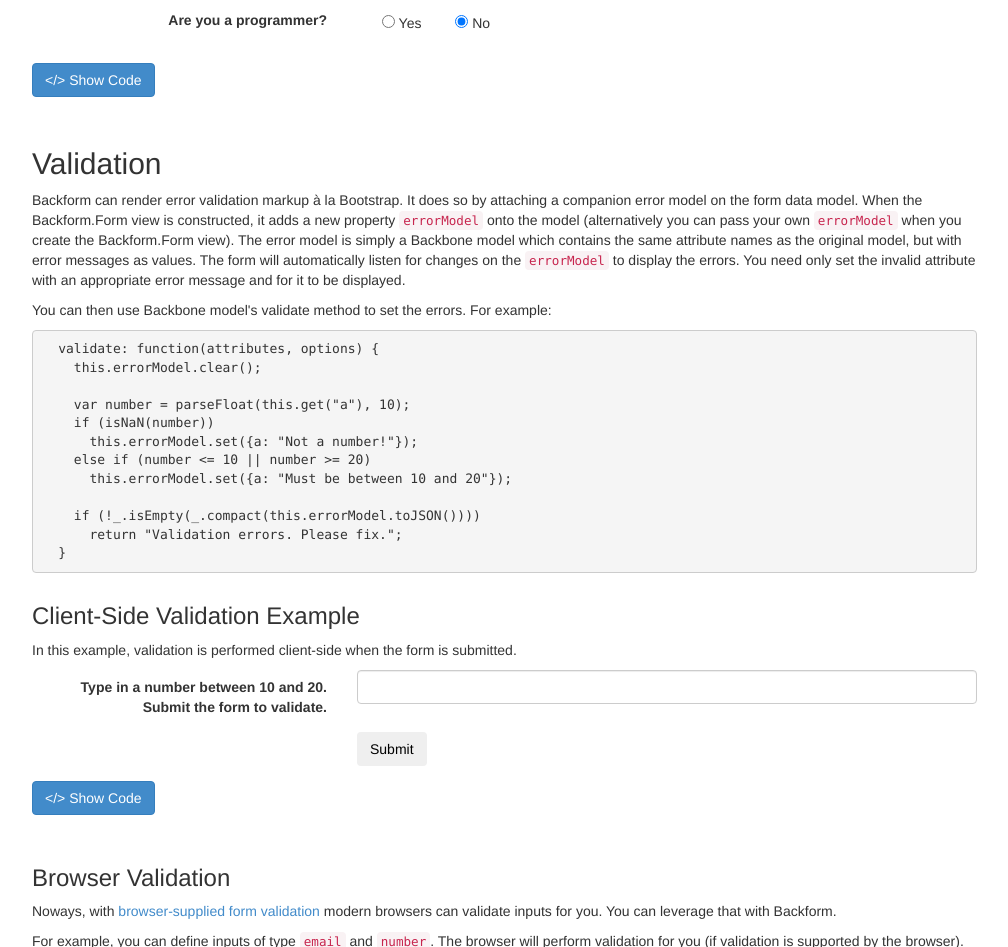
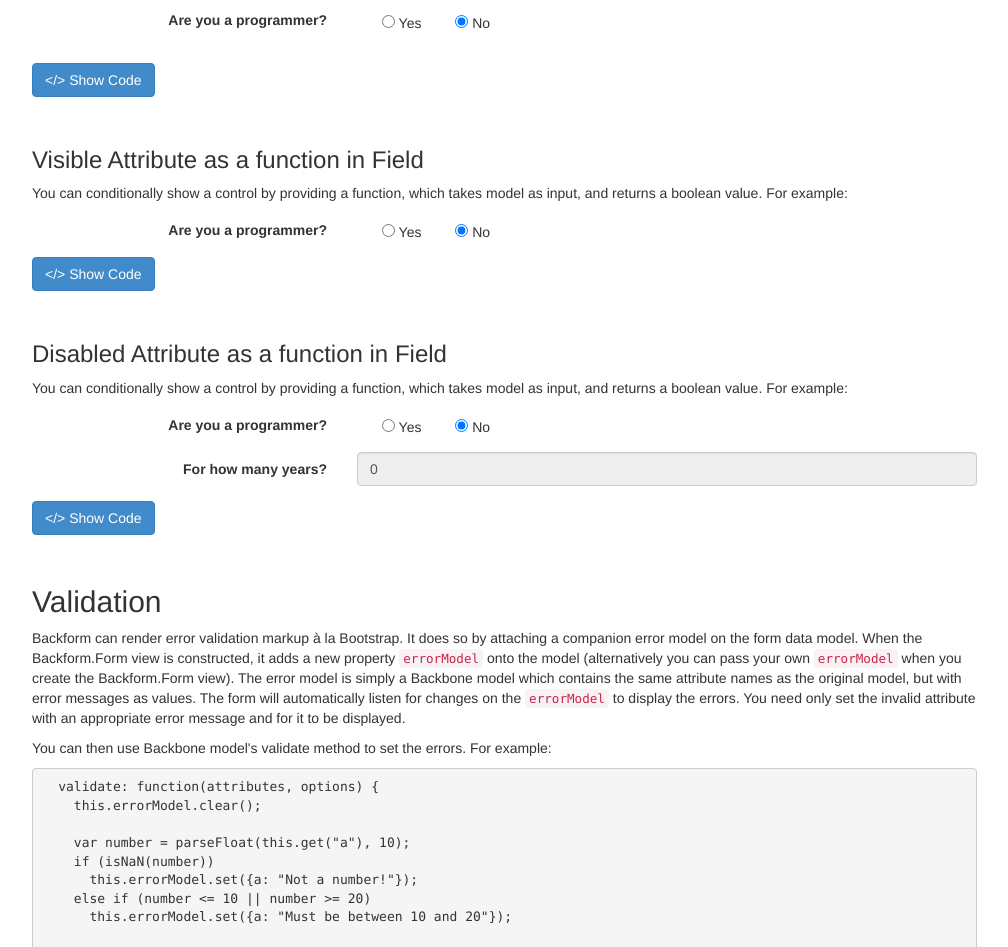
Before and after one commit to peterzen/backform, a website with bundled scripts: page index.html in a window 1280 px wide. Shown: the part 7025-7972 px from the top of the page, without its empty margins (38-1046 px from the left). Built offline with nearby package versions, Linux system fonts and the light colour scheme.

Commit message:
Support for the disabling, change visibility of a control, also the required attribute as a function, which takes model as input and returns boolean value for it, along with boolean value.

```diff
--- a/example.js
+++ b/example.js
@@ -130,6 +130,46 @@
     }]
   }).render();
 
+  // Example with question (visible attribute)
+  new Backform.Form({
+    el: $("#form-visible"),
+    model: new Backbone.Model({toggle: false, years:0}),
+    fields: [{
+      name: "toggle",
+      label: "Are you a programmer?",
+      control: "radio",
+      options: [{label: "Yes", value: true}, {label: "No", value: false}]
+    }, {
+      name: "years",
+      label: "For how many years?",
+      deps: ["toggle"],
+      visible: function(m) {
+          return m && m.get("toggle");
+      },
+      control: Backform.InputControl
+    }]
+  }).render();
+
+  // Example with question (disable attribute)
+  new Backform.Form({
+    el: $("#form-disabled"),
+    model: new Backbone.Model({toggle: false, years:0}),
+    fields: [{
+      name: "toggle",
+      label: "Are you a programmer?",
+      control: "radio",
+      options: [{label: "Yes", value: true}, {label: "No", value: false}]
+    }, {
+      name: "years",
+      label: "For how many years?",
+      deps: ["toggle"],
+      disabled: function(m) {
+          return m && !m.get("toggle");
+      },
+      control: Backform.InputControl
+    }]
+  }).render();
+
   // Example with input of type email
   new Backform.Form({
     el: $("#form-email"),
--- a/index.html
+++ b/index.html
@@ -607,6 +607,62 @@
 }).render();
 </pre>
           <br/>
+          <h3>Visible Attribute as a function in Field</h3>
+          <p>
+            You can conditionally show a control by providing a function, which takes model as input, and returns a boolean value. For example:
+          </p>
+          <form id="form-visible" class="form-horizontal"></form>
+          <p><button class="btn btn-primary show-code" for="#form-visible-code">&lt;/&gt; Show Code</button></p>
+          <pre id="form-visible-code" style="display:none;">
+// Example with question (visible attribute)
+new Backform.Form({
+  el: $("#form-visible"),
+  model: new Backbone.Model({toggle: false, years:0}),
+  fields: [{
+    name: "toggle",
+    label: "Are you a programmer?",
+    control: "radio",
+    options: [{label: "Yes", value: true}, {label: "No", value: false}]
+  }, {
+    name: "years",
+    label: "For how many years?",
+    deps: ["toggle"],
+    visible: function(m) {
+        return m && m.get("toggle");
+    },
+    control: Backform.InputControl
+  }]
+}).render();
+</pre>
+          <br/>
+          <h3>Disabled Attribute as a function in Field</h3>
+          <p>
+            You can conditionally show a control by providing a function, which takes model as input, and returns a boolean value. For example:
+          </p>
+          <form id="form-disabled" class="form-horizontal"></form>
+          <p><button class="btn btn-primary show-code" for="#form-disabled-code">&lt;/&gt; Show Code</button></p>
+          <pre id="form-disabled-code" style="display:none;">
+// Example with question (visible attribute)
+new Backform.Form({
+  el: $("#form-disabled"),
+  model: new Backbone.Model({toggle: false, years:0}),
+  fields: [{
+    name: "toggle",
+    label: "Are you a programmer?",
+    control: "radio",
+    options: [{label: "Yes", value: true}, {label: "No", value: false}]
+  }, {
+    name: "years",
+    label: "For how many years?",
+    deps: ["toggle"],
+    disabled: function(m) {
+        return m && !m.get("toggle");
+    },
+    control: Backform.InputControl
+  }]
+}).render();
+</pre>
+          <br/>
         </div>
       </div>
 
--- a/src/backform.js
+++ b/src/backform.js
@@ -183,18 +183,38 @@
   });
 
   // Field model and collection
-  // A field maps a model attriute to a control for rendering and capturing user input
+  //
+  //   A field maps a model attriute to a control for rendering and capturing
+  //   user input.
   var Field = Backform.Field = Backbone.Model.extend({
     defaults: {
-      name: "", // Name of the model attribute; accepts "." nested path (e.g. x.y.z)
+      // Name of the model attribute
+      // - It accepts "." nested path (e.g. x.y.z)
+      name: "",
+      // Placeholder for the input
       placeholder: "",
+      // Disable the input control
+      // (Optional - true/false/function returning boolean)
+      // (Default Value: false)
       disabled: false,
+      // Visible
+      // (Optional - true/false/function returning boolean)
+      // (Default Value: true)
+      visible: true,
+      // Value Required (validation)
+      // (Optional - true/false/function returning boolean)
+      // (Default Value: true)
       required: false,
-      value: undefined, // Optional. Default value when model is empty.
-      control: undefined, // Control name or class
-      formatter: undefined
+      // Default value for the field
+      // (Optional)
+      value: undefined,
+      // Control or class name for the control representing this field
+      control: undefined,
+      formatter: undefined,
+      // List of dependents
+      deps: []
     },
-    initialize: function() {
+    initialize: function(o1, o2) {
       var control = Backform.resolveNameToClass(this.get("control"), "Control");
       this.set({control: control}, {silent: true});
     }
@@ -206,20 +226,25 @@
 
   // Base Control class
   var Control = Backform.Control = Backbone.View.extend({
-    defaults: {}, // Additional field defaults
+    /* Additional field defaults */
+    defaults: {},
     className: function() {
       return Backform.groupClassName;
     },
     template: _.template([
       '<label class="<%=Backform.controlLabelClassName%>"><%=label%></label>',
       '<div class="<%=Backform.controlsClassName%>">',
-      '  <span class="<%=Backform.controlClassName%> uneditable-input"><%=value%></span>',
+      '  <span class="<%=Backform.controlClassName%> uneditable-input">',
+      '    <%=value%>',
+      '  </span>',
       '</div>'
     ].join("\n")),
     initialize: function(options) {
-      this.field = options.field; // Back-reference to the field
+      // Back-reference to the field
+      this.field = options.field;
 
-      var formatter = Backform.resolveNameToClass(this.field.get("formatter") || this.formatter, "Formatter");
+      var formatter = Backform.resolveNameToClass(
+        this.field.get("formatter") || this.formatter, "Formatter");
       if (!_.isFunction(formatter.fromRaw) && !_.isFunction(formatter.toRaw)) {
         formatter = new formatter();
       }
@@ -228,13 +253,32 @@
       var attrArr = this.field.get('name').split('.');
       var name = attrArr.shift();
 
+      /* Listen to the field in the model for any change */
       this.listenTo(this.model, "change:" + name, this.render);
-      if (this.model.errorModel instanceof Backbone.Model)
-        this.listenTo(this.model.errorModel, "change:" + name, this.updateInvalid);
+
+      /* Listen for the field in the error model for any change */
+      if (this.model.errorModel instanceof Backbone.Model) {
+        this.listenTo(this.model.errorModel, "change:" + name,
+            this.updateInvalid);
+      }
+
+      /* Listen to the dependent fields in the model for any change */
+      var deps = this.field.get('deps');
+      var that = this;
+      if (deps && _.isArray(deps)) {
+          _.each(deps, function(d) {
+              attrArr = d.split('.');
+              name = attrArr.shift();
+
+              that.listenTo(that.model, "change:" + name, that.render);
+          });
+      }
     },
     formatter: ControlFormatter,
     getValueFromDOM: function() {
-      return this.formatter.toRaw(this.$el.find(".uneditable-input").text(), this.model);
+      return this.formatter.toRaw(
+          this.$el.find(".uneditable-input").text(),
+          this.model);
     },
     onChange: function(e) {
       var model = this.model,
@@ -276,10 +320,30 @@
             value: this.formatter.fromRaw(rawValue, this.model),
             attributes: attributes,
             formatter: this.formatter
-          });
+          }),
+          evalF = function(data, model) {
+            var e = function(f, m) {
+                  return (_.isFunction(f) ? !!f(m) : !!f);
+                };
+            return {
+              disabled: e(data.disabled, model),
+              visible:  e(data.visible, model),
+              required: e(data.required, model)
+            }
+          };
+
+      /* Evaluate the disabled, visible, and required option */
+      _.extend(data, evalF(data, this.model));
+
+      /* Clean up first */
+      this.$el.removeClass('hidden');
+
+      if (!data.visible)
+        this.$el.addClass('hidden');
 
       this.$el.html(this.template(data)).addClass(field.name);
       this.updateInvalid();
+
       return this;
     },
     clearInvalid: function() {
@@ -582,3 +646,7 @@
   return Backform;
 
 }));
+
+/* VIM:
+ * :se shiftwidth=2 tabstop=2 expandtab smartindent textwidth=79
+ */
```
